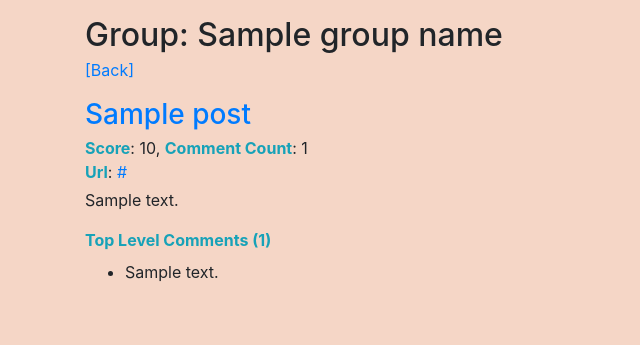
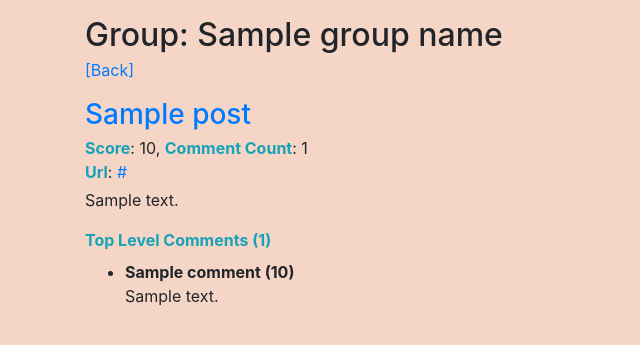
Before and after one commit to michael-palad/rfetcher, a Flask app: template templates/submission.html in a window 1280 px wide. Shown: the top 345 px of the page, without its empty margins (0-640 px from the left). Run offline with Flask 2, Linux system fonts and the light colour scheme; the template is opened without the code that fills it: most values are stand-ins (such as "Sample title", 1, 10 or a date in 2020); some libraries are stand-ins or nearby versions.

Commit message:
Remove post content on index page and add author and score on submissions

```diff
--- a/app.py
+++ b/app.py
@@ -13,10 +13,11 @@ reddit = praw.Reddit(client_id='opqOO7Uavtxmeg',
 def fetch_subreddit(subreddit_name, new_submissions=False):
     posts = []
     submissions = None
+    limit = 30
     if new_submissions:
-        submissions = reddit.subreddit(subreddit_name).new(limit=20)
+        submissions = reddit.subreddit(subreddit_name).new(limit=limit)
     else:
-        submissions = reddit.subreddit(subreddit_name).hot(limit=20)
+        submissions = reddit.subreddit(subreddit_name).hot(limit=limit)
 
     for submission in submissions:
         url = submission.url
@@ -34,7 +35,14 @@ def fetch_submission(id):
     submission.comments.replace_more(limit=0)
     top_level_comments = []
     for top_level_comment in submission.comments:
-        top_level_comments.append(top_level_comment.body)
+        comment = { 'body': top_level_comment.body,
+                    'score': top_level_comment.score
+        }
+        if top_level_comment.author is not None:
+            comment['author_name'] = top_level_comment.author.name
+        top_level_comments.append(comment)
+
+    top_level_comments.sort(key=lambda c : int(c['score']), reverse=True)
     return (post, top_level_comments)
 
 
--- a/templates/index.html
+++ b/templates/index.html
@@ -31,7 +31,6 @@
             {% if post.url %}
             <strong class="text-info">Url</strong>: <a href="{{ post.url }}" target="_blank">{{ post.url }}</a><br>
             {% endif %}
-            <p class="mt-1">{{ post.selftext }}</p>
           </li>
           {% endfor %}
         </ol>
--- a/templates/submission.html
+++ b/templates/submission.html
@@ -17,7 +17,9 @@
          <strong class="text-info mt-2">Top Level Comments ({{ comments_count }})</strong>
          <ul class="mt-2">
             {% for comment in comments %}
-            <li><p>{{ comment }}</p></li>
+            <li> <strong>{{ comment['author_name'] }} ({{ comment['score'] }})</strong>
+              <p>{{ comment['body'] }}</p>
+            </li>
             {% endfor %}
           </ul>
         {% endif %}
```
